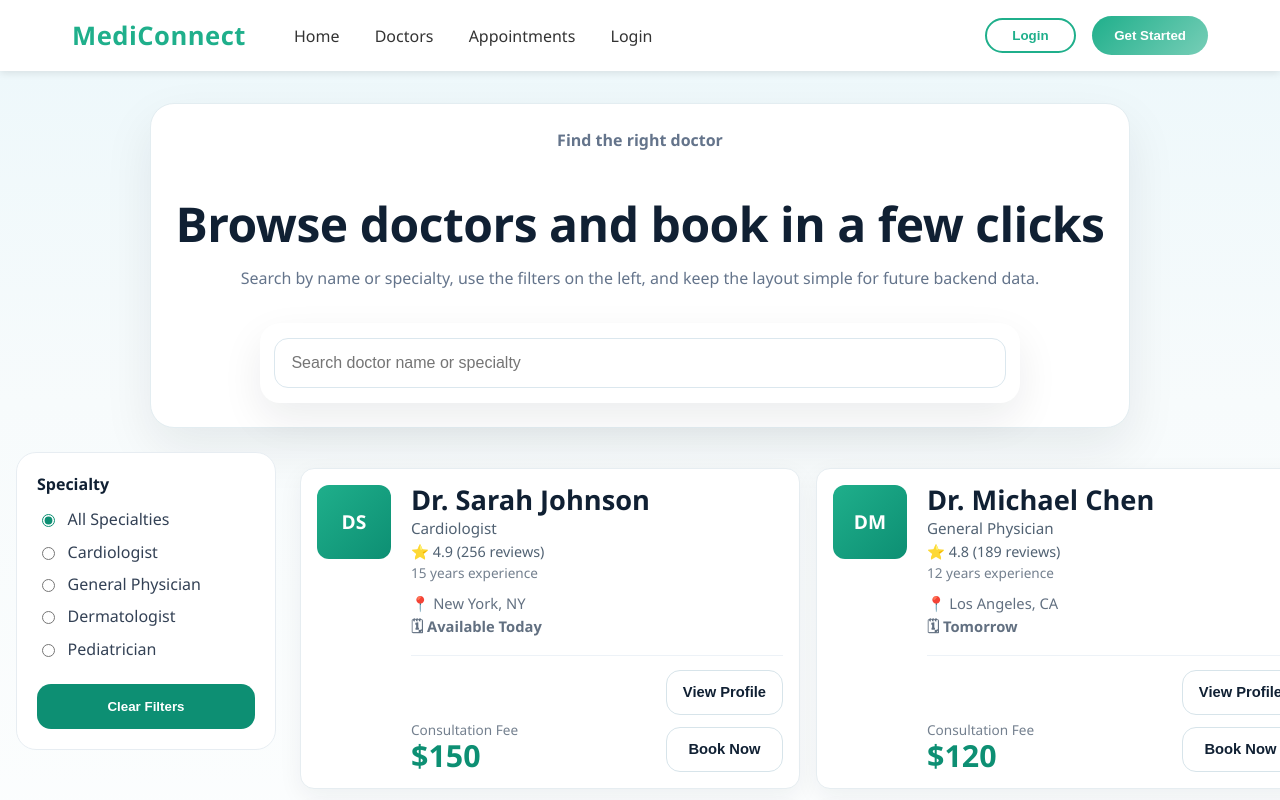
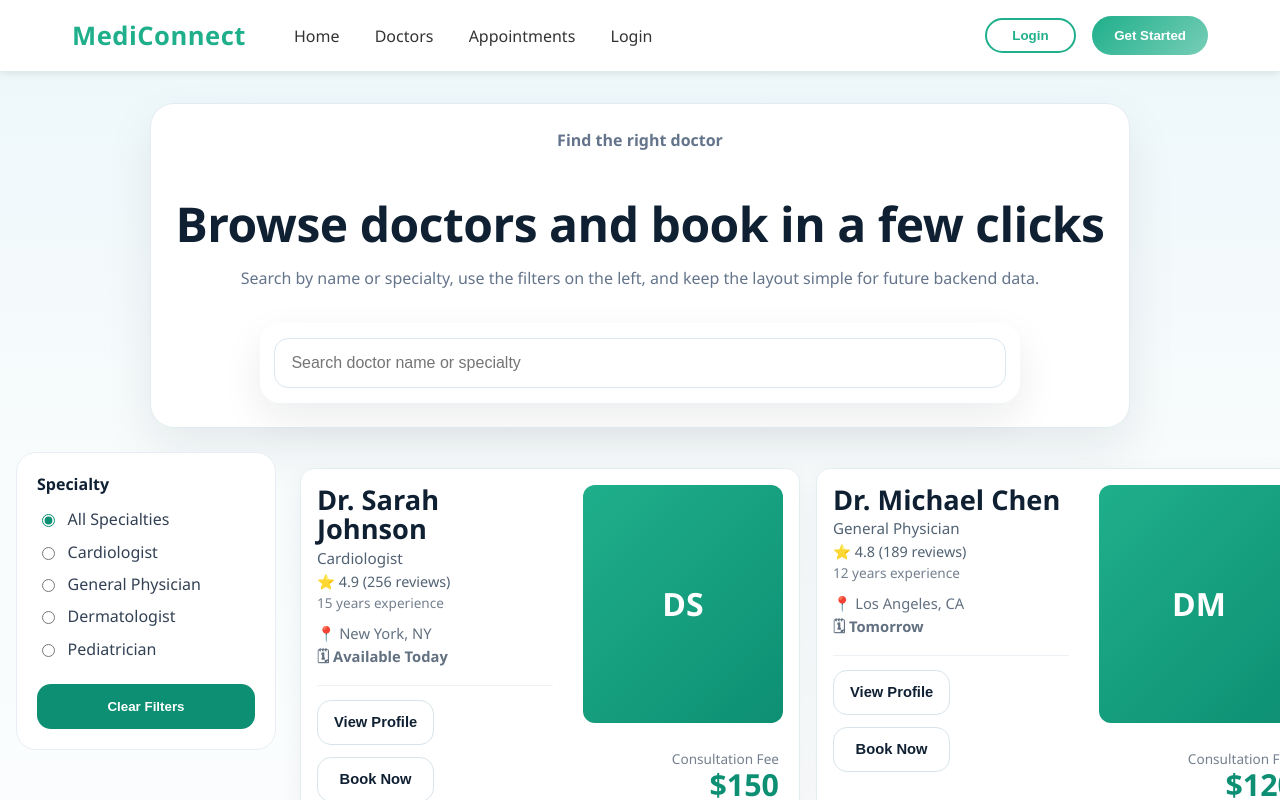
Before and after one commit to dkhemka12/MediConnect, a React (Vite) app in the folder client/: page /patient/doctors in a window 1280 px wide. Shown: the top 800 px of the page. Built offline with nearby package versions, Linux system fonts and the light colour scheme; no server answers.

Commit message:
Changes in the doctor's card

```diff
--- a/client/index.html
+++ b/client/index.html
@@ -1,11 +1,12 @@
 <!doctype html>
 <html lang="en">
   <head>
-  <meta charset="UTF-8" />
-  <link rel="icon" type="image/png" href="/logo.png" />
-  <meta name="viewport" content="width=device-width, initial-scale=1.0" />
-  <title>MediConnect</title>
-</head>
+    <meta charset="UTF-8" />
+    <link rel="icon" type="image/png" sizes="64x64" href="/logo.png" />
+    <link rel="apple-touch-icon" sizes="180x180" href="/logo.png" />
+    <meta name="viewport" content="width=device-width, initial-scale=1.0" />
+    <title>MediConnect</title>
+  </head>
   <body>
     <div id="root"></div>
     <script type="module" src="/src/main.jsx"></script>
--- a/client/src/components/DoctorCard.css
+++ b/client/src/components/DoctorCard.css
@@ -10,26 +10,32 @@
   border-radius:  14px;
   padding: 1rem;
   box-shadow: 0 8px 24px rgba(16, 32, 51, 0.06);
+  flex-direction: row-reverse;
+  position: relative;
 
 }
 
 /* Doctor profile image */
 .doctor-avatar {
-  width: 74px;
-  height: 74px;
+  width: 160px;
+  height: 100%;
   border-radius: 12px;
   flex-shrink: 0;
   object-fit: cover;
   background: #edf2f7;
+  margin-left: 10px;
 }
 
 /* Fallback avatar (initials) */
 .doctor-avatar-fallback {
-  display: grid;
+  width: 200px;
+  height: 75%;
+  display: flex;
+  justify-content: center;
+  font-size: 2rem;
   place-items: center;
   background: linear-gradient(135deg, #1faf8b, #0d8f73);
   color: #ffffff;
-  font-size: 1.2rem;
   font-weight: 700;
 }
 
@@ -96,8 +102,7 @@
 .doctor-footer {
   display: flex;
   justify-content: space-between;
-  align-items: end;
-  gap: 0.8rem;
+  align-items: center;
   margin-top: 0.85rem;
   padding-top: 0.85rem;
   border-top: 1px solid #edf2f7;
@@ -110,11 +115,23 @@
   font-size: 0.85rem;
 }
 
+.doctor-fee {
+  text-align: right;
+}
+
+
 /* Fee amount */
 .doctor-fee strong {
   color: #0d8f73;
   font-size: 1.9rem;
   line-height: 1.1;
+}
+
+.doctor-fee{
+  position: absolute;
+  bottom: 16px;
+  right: 20px;
+  text-align: right;
 }
 
 /* Buttons container */
@@ -170,3 +187,20 @@
     font-size: 1.4rem;
   }
 }
+
+/* Outline button hover */
+.doctor-button-outline:hover {
+  background: #0d8f73;
+  color: #ffffff;
+  transition: all 0.3s ease;
+}
+
+
+/* Solid button hover */
+.doctor-button-solid:hover {
+  background: #0d8f73;
+  transform: translateY(-2px); /* slight lift effect */
+  box-shadow: 0 4px 12px rgba(48, 230, 190, 0.3);
+  transition: all 0.3s ease;
+  color: #ffffff;
+}
--- a/client/src/components/DoctorCard.jsx
+++ b/client/src/components/DoctorCard.jsx
@@ -42,10 +42,7 @@ const DoctorCard = ({ doctor, onViewProfile, onBookNow }) => {
                 </div>
 
                 <div className="doctor-footer">
-                    <div className="doctor-fee">
-                        <span>Consultation Fee</span>
-                        <strong>{doctor.fees}</strong>
-                    </div>
+
 
                     <div className="doctor-actions">
 
@@ -66,7 +63,12 @@ const DoctorCard = ({ doctor, onViewProfile, onBookNow }) => {
                         >
                             Book Now
                         </button>
+                        </div>
+                        <div className="doctor-fee">
+                        <span>Consultation Fee</span>
+                        <strong>{doctor.fees}</strong>
                     </div>
+
                 </div>
             </div>
         </article>
```
Also changed, not shown: client/public/logo.png.
